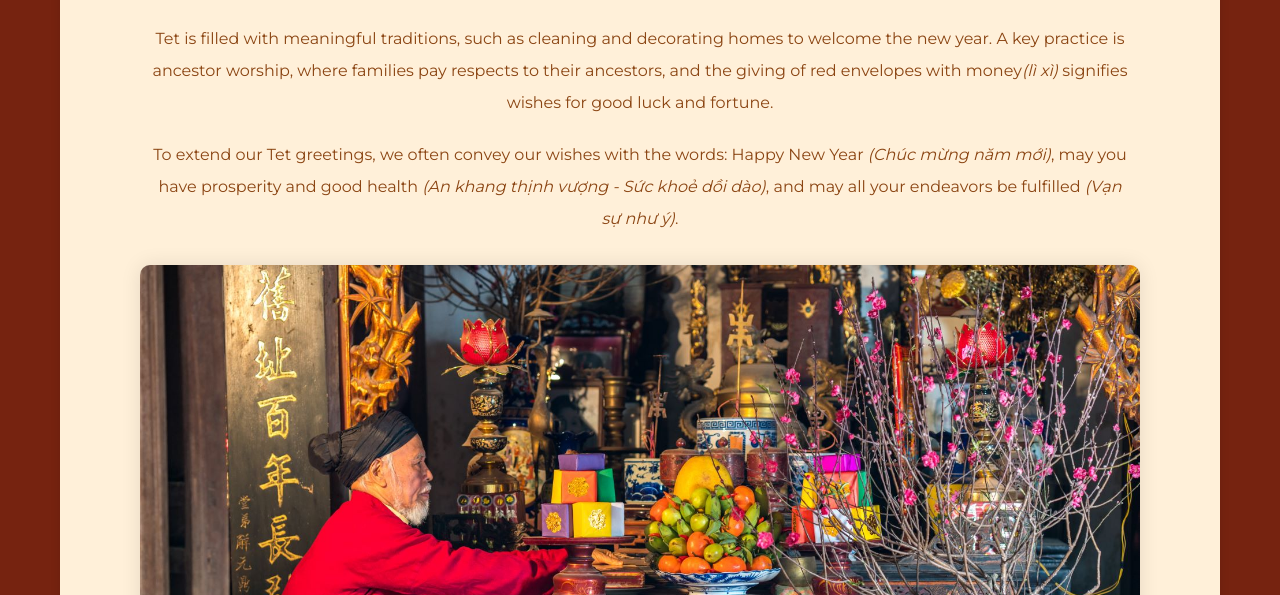
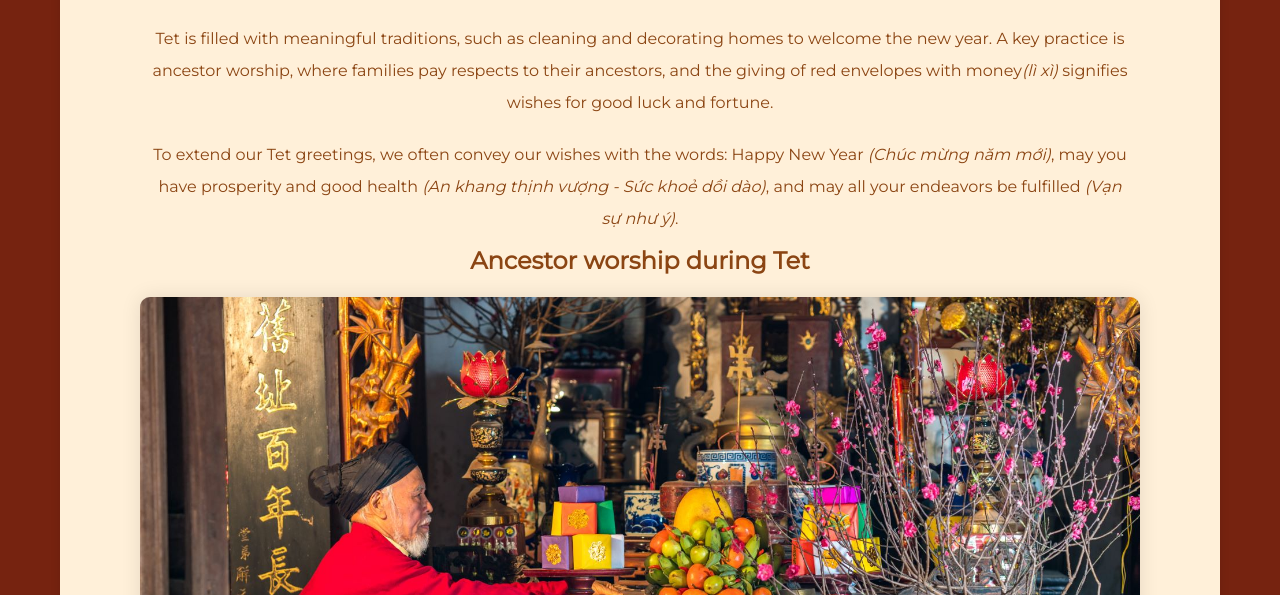
Before and after one commit to tuilahana/cprg-218-final-assignment-Tet-holiday, a plain HTML site: page traditions.html in a window 1280 px wide. Shown: the part 205-800 px from the top of the page. Drawn offline with Linux system fonts and the light colour scheme.

Commit message:
add h2
add title (h2) for the picture of Ancestor worship during Tet

```diff
--- a/traditions.html
+++ b/traditions.html
@@ -33,6 +33,7 @@
                 <p>To extend our Tet greetings, we often convey our wishes with the words:
                 Happy New Year <em>(Chúc mừng năm mới)</em>, may you have prosperity and good health <em>(An khang thịnh vượng - Sức khoẻ dồi dào)</em>,
                 and may all your endeavors be fulfilled <em>(Vạn sự như ý)</em>.</p>
+            <h2>Ancestor worship during Tet</h2>
             <img src="images/ancestor worship.jpg" alt="Ancestor worship during Tet">
 
             <h2>Giving lucky money to wish people good luck</h2>
```
